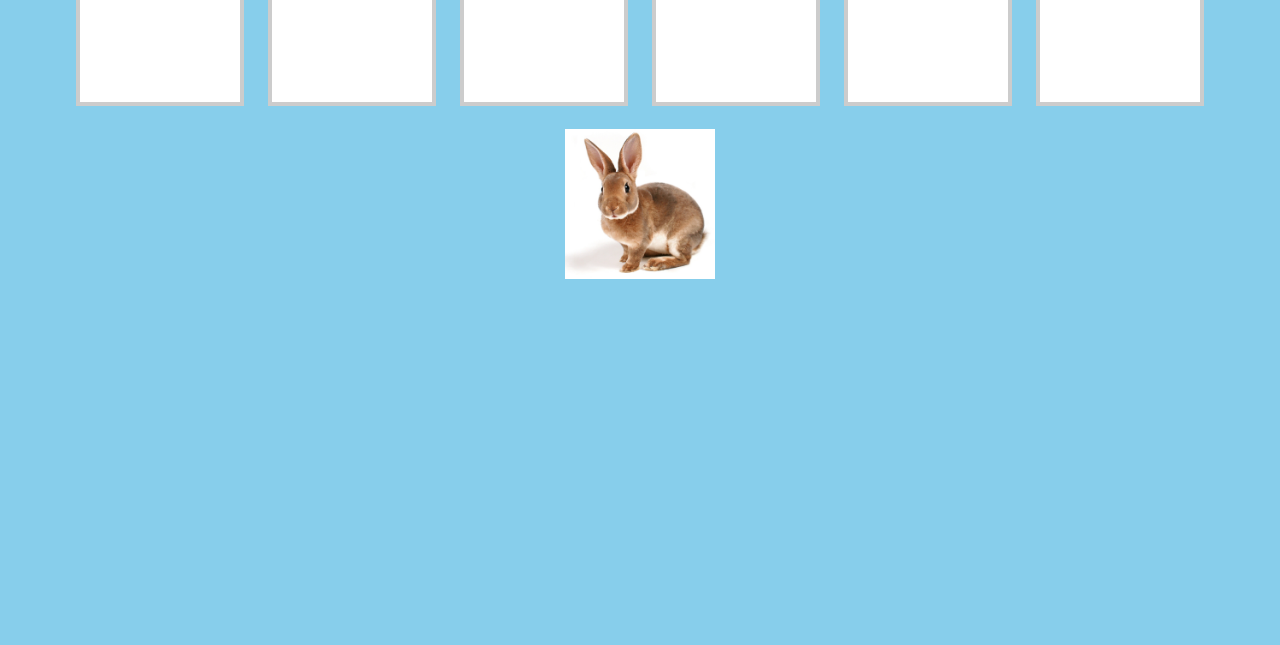
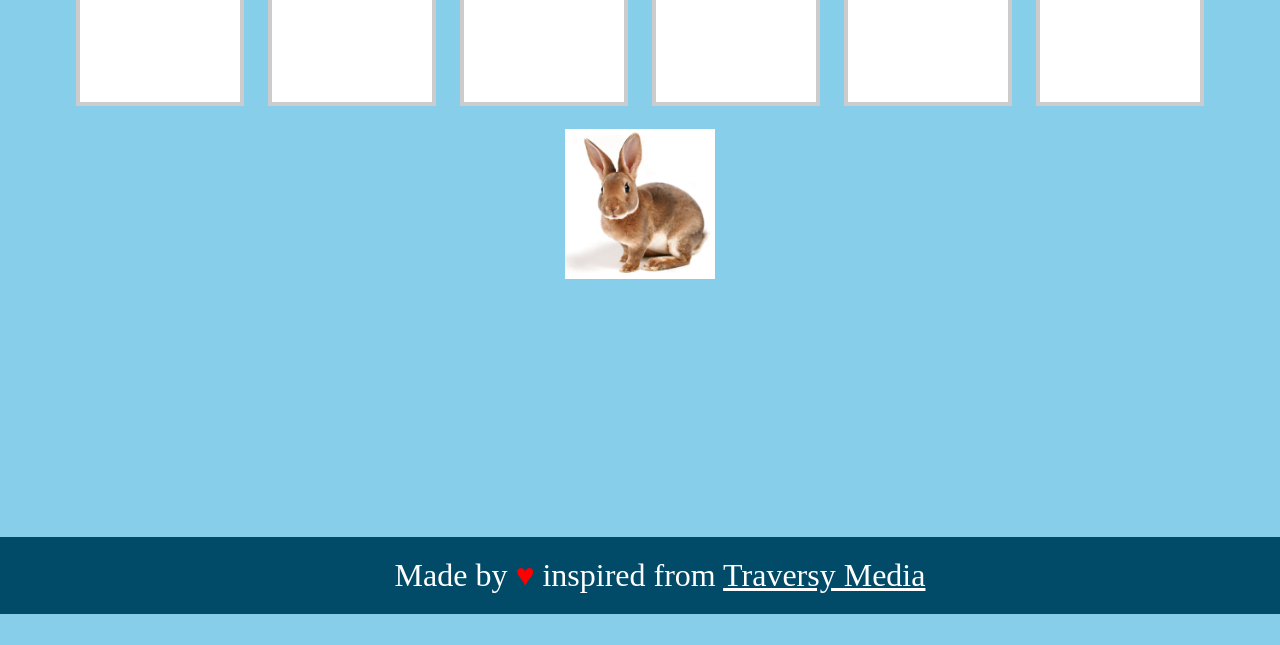
Before and after one commit to MahmoudSayed96/dragdrop-game, a plain HTML site: page index.html in a window 1280 px wide. Shown: the part 186-831 px from the top of the page. Drawn offline with Linux system fonts and the light colour scheme.

Commit message:
first commit

```diff
--- a/css/style.css
+++ b/css/style.css
@@ -68,6 +68,26 @@ body {
     z-index: 10;
 }
 
+footer {
+    background: rgb(1, 75, 104);
+    color: #fff;
+    text-align: center;
+    padding: 20px;
+    position: fixed;
+    width: 100%;
+    bottom: 0;
+    left: 0;
+    font-size: 2rem;
+}
+
+footer span {
+    color: red;
+}
+
+footer a {
+    color: #fff;
+}
+
 /* Media Queries */
 @media(max-width:500px) {
 
@@ -81,4 +101,8 @@ body {
         width: 80px;
         height: 100px;
     }
+
+    footer {
+        font-size: 1.2rem;
+    }
 }
--- a/index.html
+++ b/index.html
@@ -25,6 +25,11 @@
         <div class="empty">Tigger</div>
         <div class="fill" draggable="true"></div>
         <button id="btn-play">Well Done, Click For Play</button>
+        <footer>
+            Made by <span>&hearts;</span> inspired from <a href="https://www.youtube.com/watch?v=C22hQKE_32c&index=28&list=PLillGF-RfqbbnEGy3ROiLWk7JMCuSyQtX"
+                target="_blank">Traversy
+                Media</a>
+        </footer>
     </div>
     <script src="js/main.js"></script>
 </body>
```
